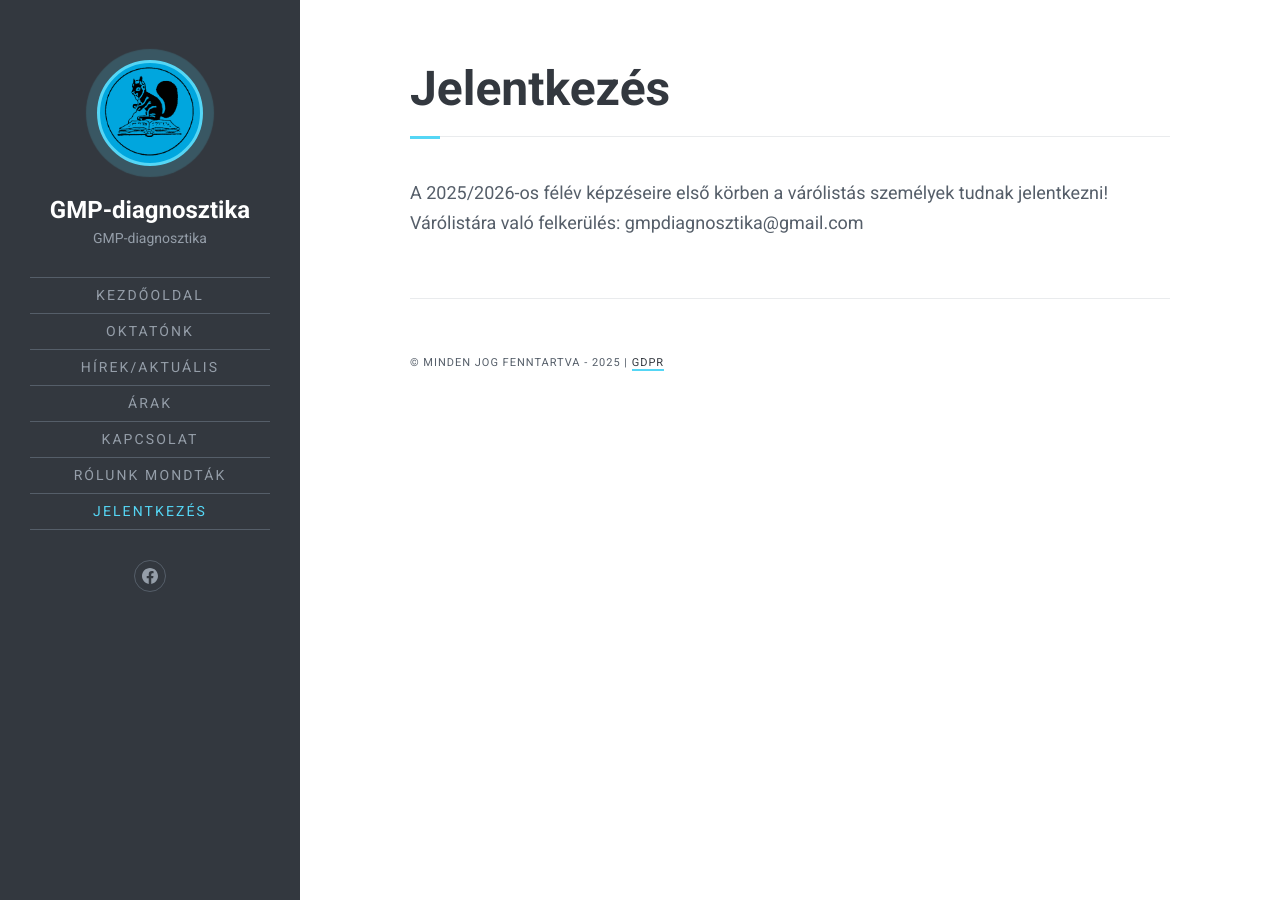
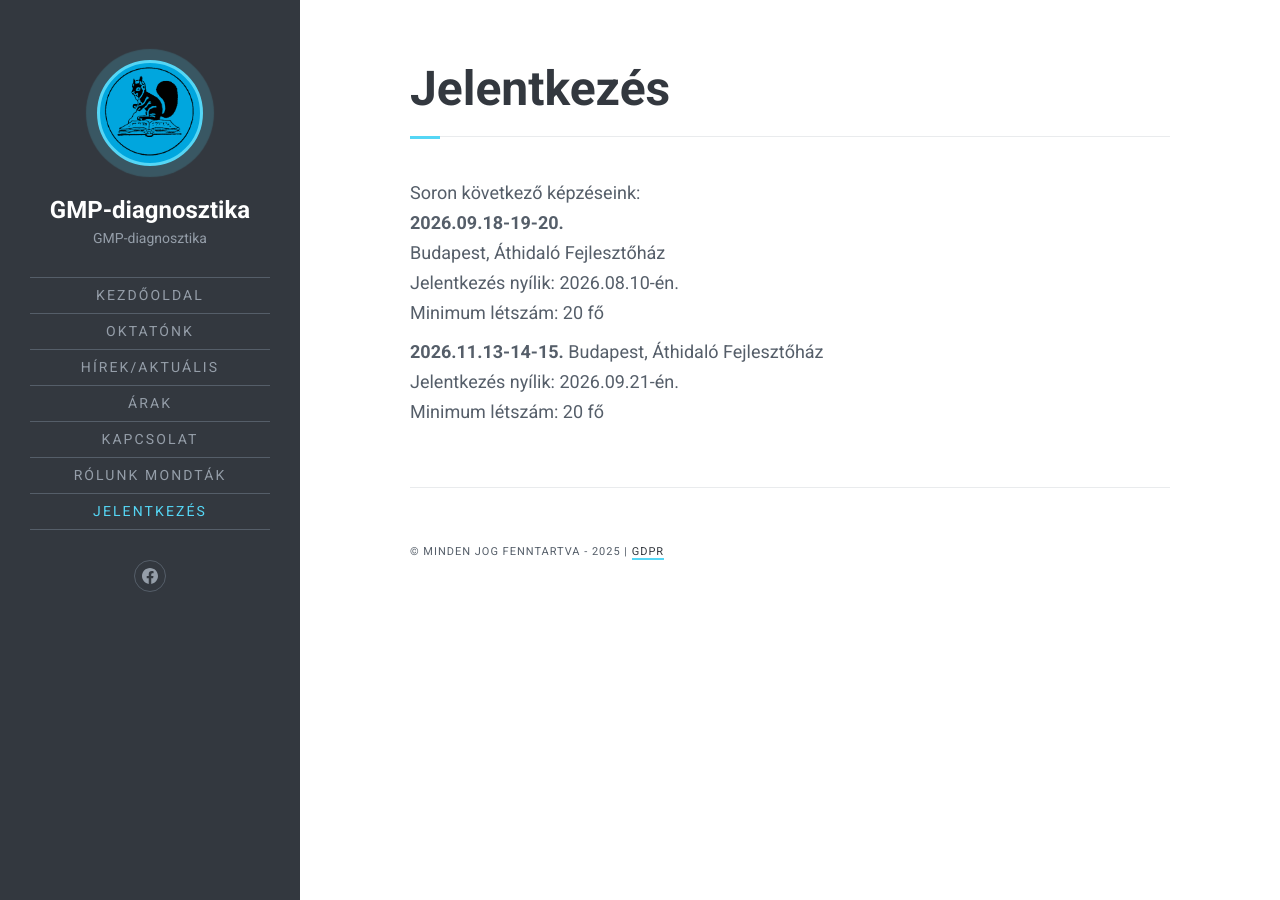
Before and after one commit to gmpdiagnosztika/gmpdiagnosztika.github.io, a Jekyll site: the page built from jelentkezes.md, in a window 1280 px wide. Built offline with Jekyll 4.4.1, drawn with Linux system fonts in a browser that asks for light colours; comment, search, counter and statistics services are not loaded.

Commit message:
jelentkezes change

```diff
--- a/jelentkezes.md
+++ b/jelentkezes.md
@@ -3,5 +3,13 @@ layout: page
 title: Jelentkezés
 description: Jelentkezés
 ---
-A 2025/2026-os félév képzéseire első körben a várólistás személyek tudnak jelentkezni!
-Várólistára való felkerülés: gmpdiagnosztika@gmail.com
+Soron következő képzéseink:
+**2026.09.18-19-20.**
+Budapest, Áthidaló Fejlesztőház
+Jelentkezés nyílik: 2026.08.10-én.
+Minimum létszám: 20 fő
+
+**2026.11.13-14-15.**
+Budapest, Áthidaló Fejlesztőház
+Jelentkezés nyílik: 2026.09.21-én.
+Minimum létszám: 20 fő
```
